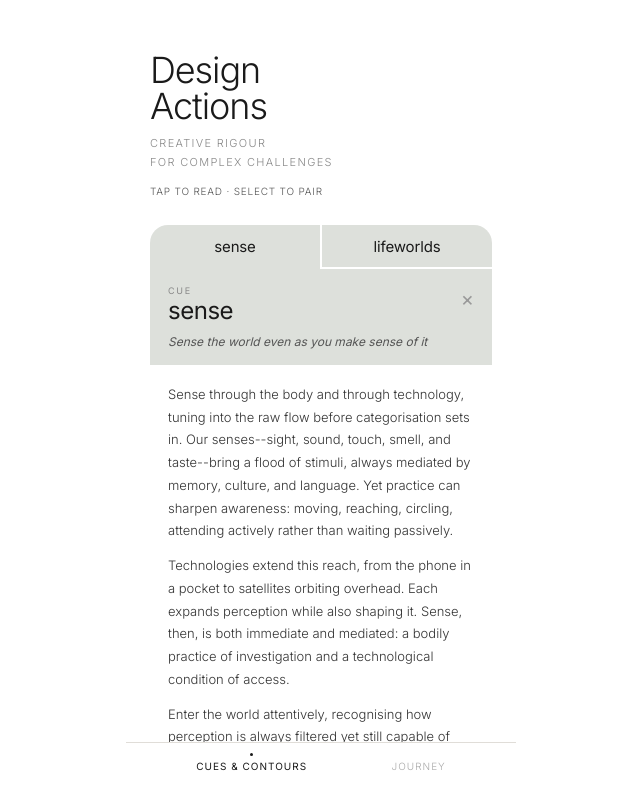
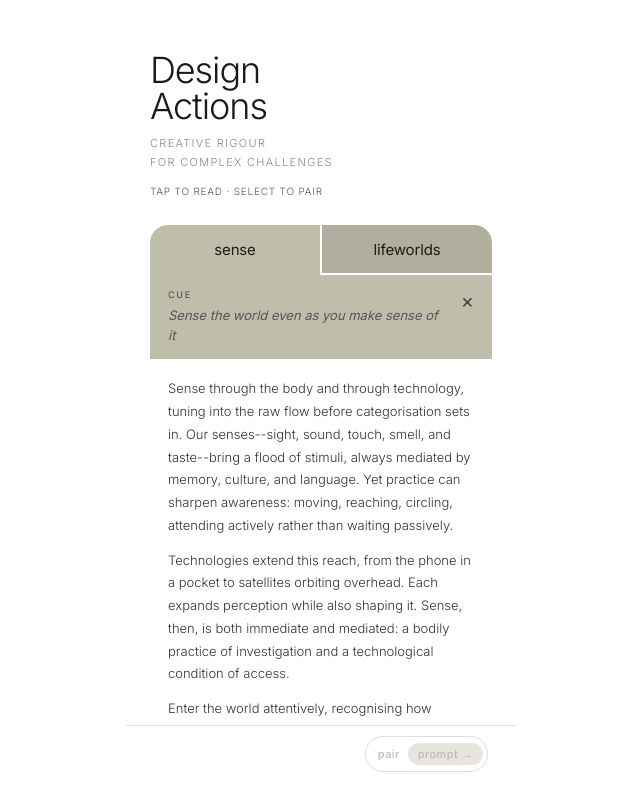
Before and after one commit to stephencairns-hash/Design-Actions, a React (Vite) app: page / in a window 1280 px wide. Both pictures are taken after a click on the button "sense". Shown: the top 800 px of the page, without its empty margins (319-959 px from the left). Built offline with nearby package versions, Linux system fonts and the light colour scheme.

Commit message:
Add files via upload

```diff
--- a/src/App.jsx
+++ b/src/App.jsx
@@ -3,13 +3,14 @@ import { useState } from "react";
 const R = "18px";
 const G = "2px";
 const GL = "#ffffff";
+const ACTION = "#E83A7A"; // sixth colour — selection, dots, toggle
 
 const GROUPS = [
-  { id: 1, label: "sense",   color: "#9aa89a", tint: "#dde0db", text: "#1a1a1a" },
-  { id: 2, label: "analyse", color: "#8a95a8", tint: "#d8dce4", text: "#1a1a1a" },
-  { id: 3, label: "imagine", color: "#b5a48a", tint: "#e5ddd0", text: "#1a1a1a" },
-  { id: 4, label: "make",    color: "#9aaa9e", tint: "#d8e0db", text: "#1a1a1a" },
-  { id: 5, label: "act",     color: "#8a96a8", tint: "#d4d8e0", text: "#1a1a1a" },
+  { id: 1, label: "sense",   color: "#BEBEAA", tint: "#BEBEAA", text: "#1a1a1a" },
+  { id: 2, label: "analyse", color: "#5AA8F2", tint: "#5AA8F2", text: "#1a1a1a" },
+  { id: 3, label: "imagine", color: "#E9552B", tint: "#E9552B", text: "#1a1a1a" },
+  { id: 4, label: "make",    color: "#D9FD85", tint: "#D9FD85", text: "#1a1a1a" },
+  { id: 5, label: "act",     color: "#848095", tint: "#848095", text: "#1a1a1a" },
 ];
 const getGroup = (id) => GROUPS.find(g => g.id === id);
 
@@ -124,85 +125,71 @@ function CardRow({ cue, contour, pos, group, selCue, selContour, onSelect, openI
     const tabLeftRadius  = pos === "top" ? `${R} 0 0 0` : "0";
     const tabRightRadius = pos === "top" ? `0 ${R} 0 0` : "0";
     const contentRadius  = pos === "bot" ? `0 0 ${R} ${R}` : "0";
+    const cueSelected_tab     = selCue?.id === cue.id;
+    const contourSelected_tab = selContour?.id === contour?.id;
+    const bothSelected = !!(selCue && selContour);
 
     return (
       <div style={{ gridColumn:"1/-1", overflow:"hidden", animation:"openCard .25s ease" }}>
-        {/* Tab row -- 2px dark gap between tabs */}
+
+        {/* TAB ROW */}
         <div style={{ display:"grid", gridTemplateColumns:"1fr 1fr", gap:G, background:GL }}>
           {/* Cue tab */}
-          <button onClick={() => activeType !== "cue" ? onOpen(cue) : null} style={{
-            background: g.tint,
-            borderRadius: tabLeftRadius,
-            height:44, border:"none",
-            cursor: activeType === "cue" ? "default" : "pointer",
-            display:"flex", alignItems:"center", justifyContent:"center", gap:6,
+          <div style={{
+            background: g.tint, borderRadius: tabLeftRadius,
+            height:50, position:"relative", overflow:"hidden",
+            display:"flex", alignItems:"center", justifyContent:"center",
             borderBottom: activeType === "cue" ? "2px solid transparent" : "2px solid #fff",
+            transition:"background .2s",
           }}>
-            <span style={{ fontSize:15, fontWeight:400, color:"#1a1a1a", letterSpacing:"-0.01em" }}>{cue.word}</span>
-            {cueSelected && <span style={{ opacity:0.35 }}><MiniTick color="#1a1a1a"/></span>}
-          </button>
+            {activeType !== "cue" && <span onClick={() => onOpen(cue)} style={{ position:"absolute", inset:0, background:"rgba(120,115,108,0.2)", cursor:"pointer" }}/>}
+            <span onClick={() => activeType === "cue" ? onSelect("cue", cue) : onOpen(cue)}
+              style={{ fontSize:15, fontWeight: cueSelected_tab ? 500 : 400, color:"#1a1a1a", letterSpacing:"-0.01em", position:"relative", cursor:"pointer" }}>
+              {cue.word}
+            </span>
+            {cueSelected_tab && <span style={{ position:"absolute", top:9, right:9, width:12, height:12, borderRadius:"50%", background: ACTION, boxShadow:"none", display:"inline-block" }}/>}
+
+          </div>
+
           {/* Contour tab */}
           {contour && (
-            <button onClick={() => activeType !== "contour" ? onOpen(contour) : null} style={{
-              background: g.tint,
-              borderRadius: tabRightRadius,
-              height:44, border:"none",
-              cursor: activeType === "contour" ? "default" : "pointer",
-              display:"flex", alignItems:"center", justifyContent:"center", gap:6,
+            <div style={{
+              background: g.tint, borderRadius: tabRightRadius,
+              height:50, position:"relative", overflow:"hidden",
+              display:"flex", alignItems:"center", justifyContent:"center",
               borderBottom: activeType === "contour" ? "2px solid transparent" : "2px solid #fff",
+              transition:"background .2s",
             }}>
-              <span style={{ fontSize:15, fontWeight:400, color:"#1a1a1a", letterSpacing:"-0.01em" }}>{contour.word}</span>
-              {contourSelected && <span style={{ opacity:0.35 }}><MiniTick color="#1a1a1a"/></span>}
-            </button>
+              {activeType !== "contour" && <span onClick={() => onOpen(contour)} style={{ position:"absolute", inset:0, background:"rgba(120,115,108,0.2)", cursor:"pointer" }}/>}
+              {contourSelected_tab && <span style={{ position:"absolute", top:9, left:9, width:12, height:12, borderRadius:"50%", background: ACTION, boxShadow:"none", display:"inline-block" }}/>}
+              <span onClick={() => activeType === "contour" ? onSelect("contour", contour) : onOpen(contour)}
+                style={{ fontSize:15, fontWeight: contourSelected_tab ? 500 : 400, color:"#1a1a1a", letterSpacing:"-0.01em", position:"relative", cursor:"pointer" }}>
+                {contour.word}
+              </span>
+
+            </div>
           )}
         </div>
 
+        {/* COLOUR ZONE — label + strap + pair pill */}
+        <div style={{ background:g.tint, padding:"14px 18px 14px" }}>
+          <div style={{ display:"flex", alignItems:"flex-start", justifyContent:"space-between", gap:12 }}>
+            <div style={{ flex:1 }}>
+              <p style={{ fontSize:9, letterSpacing:"0.2em", textTransform:"uppercase", color:"#444", marginBottom:6, textAlign: activeType === "contour" ? "right" : "left" }}>{activeType}</p>
+              <p style={{ fontSize:13, fontStyle:"italic", color:"#555", lineHeight:1.5, textAlign: activeType === "contour" ? "right" : "left" }}>{activeItem.strap}</p>
+            </div>
+            <button onClick={() => onOpen(null)} style={{ background:"none", border:"none", color:"#444", fontSize:20, cursor:"pointer", padding:0, flexShrink:0 }}>×</button>
+          </div>
 
-        {/* TOP ZONE — tint: label + word + strap */}
-        <div style={{ background:g.tint, padding:"16px 18px 14px" }}>
-          <div style={{ display:"flex", justifyContent:"space-between", alignItems:"flex-start" }}>
-            <div>
-              <p style={{ fontSize:9, letterSpacing:"0.2em", textTransform:"uppercase", color:"#888", marginBottom:3 }}>{activeType}</p>
-              <div style={{ fontSize:24, fontWeight:400, color:"#1a1a1a", letterSpacing:"-0.02em", lineHeight:1 }}>{activeItem.word}</div>
-            </div>
-            <button onClick={() => onOpen(null)} style={{ background:"none", border:"none", color:"#999", fontSize:20, cursor:"pointer", padding:0, marginTop:2 }}>×</button>
-          </div>
-          <p style={{ fontSize:12, fontStyle:"italic", color:"#555", lineHeight:1.45, marginTop:10 }}>{activeItem.strap}</p>
+
         </div>
 
-        {/* MIDDLE ZONE — white: scrollable description */}
-        <div style={{ background:"#fff", overflowY:"auto", padding:"18px 18px 24px", maxHeight:"52vh", WebkitOverflowScrolling:"touch" }}>
+        {/* WHITE READING ZONE */}
+        <div style={{ background:"#fff", borderRadius:contentRadius, overflowY:"auto", padding:"18px 18px 24px", maxHeight:"52vh", WebkitOverflowScrolling:"touch" }}>
           {activeItem.desc.split("\n\n").map((para, i) => (
             <p key={i} style={{ fontSize:13, fontWeight:300, color:"#333", lineHeight:1.75, marginBottom: i < activeItem.desc.split("\n\n").length - 1 ? 12 : 0 }}>{para}</p>
           ))}
         </div>
-
-        {/* BOTTOM ZONE — tint: select + save */}
-        <div style={{ background:g.tint, borderRadius:contentRadius, padding:"14px 18px 16px", display:"flex", alignItems:"center", justifyContent:"space-between" }}>
-          <div style={{ fontSize:10, color:"#888", display:"flex", alignItems:"center", gap:6 }}>
-            {sel && otherSelected ? (
-              <span style={{ display:"flex", alignItems:"center", gap:5 }}>
-                <MiniTick color="#1a1a1a"/><span>{activeItem.word}</span>
-                <span style={{ opacity:0.4 }}>—</span>
-                <MiniTick color="#1a1a1a"/><span>{otherSelected.word}</span>
-              </span>
-            ) : sel ? (
-              <span style={{ display:"flex", alignItems:"center", gap:5 }}>
-                <MiniTick color="#1a1a1a"/><span>select a {otherLabel}</span>
-              </span>
-            ) : (
-              <span>select as {activeType}</span>
-            )}
-          </div>
-          <SelectCircle selected={sel} onSelect={() => onSelect(activeType, activeItem)}/>
-        </div>
-        {sel && otherSelected && (
-          <div style={{ background:g.tint, borderRadius:contentRadius, padding:"0 18px 18px" }}>
-            <button onClick={() => onSelect("save", null)} style={{ width:"100%", background:"#1a1a1a", color:"#ffffff", border:"none", borderRadius:4, padding:10, fontSize:11, letterSpacing:"0.06em", cursor:"pointer" }}>
-              save to journey →
-            </button>
-          </div>
-        )}
       </div>
     );
   }
@@ -210,16 +197,18 @@ function CardRow({ cue, contour, pos, group, selCue, selContour, onSelect, openI
   // Closed -- tinted cells, black text
   return (
     <>
-      <button onClick={() => onOpen(cue)} style={{ background:g.tint, borderRadius:cr(pos,"left"), height:50, border:"none", cursor:"pointer", position:"relative", display:"flex", alignItems:"center", justifyContent:"center", transition:"opacity .1s" }}
+      <button onClick={() => onOpen(cue)} style={{ background: g.tint, borderRadius:cr(pos,"left"), height:50, border:"none", cursor:"pointer", position:"relative", display:"flex", alignItems:"center", justifyContent:"center", transition:"opacity .1s" }}
         onMouseDown={e=>e.currentTarget.style.opacity=".7"} onMouseUp={e=>e.currentTarget.style.opacity="1"} onMouseLeave={e=>e.currentTarget.style.opacity="1"}>
         <span style={{ fontSize:15, fontWeight:400, color:"#1a1a1a", letterSpacing:"-0.01em" }}>{cue.word}</span>
-        {cueSelected && <span style={{ position:"absolute", top:8, right:7, opacity:0.5 }}><MiniTick color="#1a1a1a"/></span>}
+        {cueSelected && <span style={{ position:"absolute", top:9, right:9, width:12, height:12, borderRadius:"50%", background: ACTION, boxShadow:"none", display:"inline-block" }}/>}
+
       </button>
       {contour && (
-        <button onClick={() => onOpen(contour)} style={{ background:g.tint, borderRadius:cr(pos,"right"), height:50, border:"none", cursor:"pointer", position:"relative", display:"flex", alignItems:"center", justifyContent:"center", transition:"opacity .1s" }}
+        <button onClick={() => onOpen(contour)} style={{ background: g.tint, borderRadius:cr(pos,"right"), height:50, border:"none", cursor:"pointer", position:"relative", display:"flex", alignItems:"center", justifyContent:"center", transition:"opacity .1s" }}
           onMouseDown={e=>e.currentTarget.style.opacity=".7"} onMouseUp={e=>e.currentTarget.style.opacity="1"} onMouseLeave={e=>e.currentTarget.style.opacity="1"}>
+          {contourSelected && <span style={{ position:"absolute", top:9, left:9, width:12, height:12, borderRadius:"50%", background: ACTION, boxShadow:"none", display:"inline-block" }}/>}
           <span style={{ fontSize:15, fontWeight:400, color:"#1a1a1a", letterSpacing:"-0.01em" }}>{contour.word}</span>
-          {contourSelected && <span style={{ position:"absolute", top:8, left:7, opacity:0.5 }}><MiniTick color="#1a1a1a"/></span>}
+
         </button>
       )}
     </>
@@ -250,7 +239,7 @@ function JCell({ item, type, pos, side, onRemove, showRemove }) {
 
 
 //  Journey grid
-function JourneyGrid({ journey, onRemove }) {
+function PromptGrid({ journey, onRemove }) {
   return (
     <div style={{ display:"grid", gridTemplateColumns:"1fr 1fr", gap:G, background:GL }}>
       {journey.map(step => {
@@ -354,57 +343,45 @@ function HereNowTab({ journey }) {
   };
 
   return (
-    <div style={{ gridColumn:"1/-1" }}>
-      <div style={{ display:"grid", gridTemplateColumns:"1fr 1fr", gap:G, background:GL }}>
+    <div style={{ gridColumn:"1/-1", marginTop:8 }}>
+      <div style={{ display:"flex", gap:24, padding:"0 4px 8px" }}>
         <button onClick={() => handleTabOpen("here")} style={{
-          background:HN_BG, color:HN_TEXT,
-          borderRadius: open ? "0" : `0 0 0 ${R}`,
-          border:`1px solid #333`, height:44, cursor:"pointer",
-          display:"flex", alignItems:"center", justifyContent:"center",
-          fontSize:15, fontWeight:400, letterSpacing:"-0.01em",
-          position:"relative", overflow:"hidden",
-          borderBottom: open && activeTab !== "here" ? `2px solid ${HN_TEXT}` : "none",
-        }}>
-          {open && activeTab !== "here" && <span style={{ position:"absolute", inset:0, background:"rgba(80,80,80,0.35)" }}/>}
-          <span style={{ position:"relative" }}>here</span>
-        </button>
+          background:"none", border:"none", cursor:"pointer", padding:0,
+          fontSize:15, fontWeight: open && activeTab === "here" ? 400 : 300,
+          color: open && activeTab === "here" ? "#1a1a1a" : "#aaa",
+          letterSpacing:"-0.01em",
+        }}>here</button>
         <button onClick={() => handleTabOpen("now")} style={{
-          background:HN_BG, color:HN_TEXT,
-          borderRadius: open ? "0" : `0 0 ${R} 0`,
-          border:`1px solid #333`, height:44, cursor:"pointer",
-          display:"flex", alignItems:"center", justifyContent:"center",
-          fontSize:15, fontWeight:400, letterSpacing:"-0.01em",
-          position:"relative", overflow:"hidden",
-          borderBottom: open && activeTab !== "now" ? `2px solid ${HN_TEXT}` : "none",
-        }}>
-          {open && activeTab !== "now" && <span style={{ position:"absolute", inset:0, background:"rgba(80,80,80,0.35)" }}/>}
-          <span style={{ position:"relative" }}>now</span>
-        </button>
+          background:"none", border:"none", cursor:"pointer", padding:0,
+          fontSize:15, fontWeight: open && activeTab === "now" ? 400 : 300,
+          color: open && activeTab === "now" ? "#1a1a1a" : "#aaa",
+          letterSpacing:"-0.01em",
+        }}>now</button>
       </div>
       {open && (
-        <div style={{ background:HN_BG, borderRadius:`0 0 ${R} ${R}`, border:`1px solid #333`, borderTop:"none", padding:"16px 18px 20px", maxHeight:"55vh", overflowY:"auto", WebkitOverflowScrolling:"touch" }}>
+        <div style={{ background:"#f9f9f7", borderRadius:R, border:"1px solid #e8e4de", padding:"16px 18px 20px", maxHeight:"55vh", overflowY:"auto", WebkitOverflowScrolling:"touch" }}>
           {activeTab === "here" && (
             <>
-              <p style={{ fontSize:9, letterSpacing:"0.2em", textTransform:"uppercase", color:HN_TEXT, opacity:0.35, marginBottom:8 }}>location</p>
+              <p style={{ fontSize:9, letterSpacing:"0.2em", textTransform:"uppercase", color:"#aaa", marginBottom:8 }}>location</p>
               {locLoading
-                ? <p style={{ fontSize:13, fontWeight:300, color:HN_TEXT, opacity:0.4 }}>locating…</p>
-                : <p style={{ fontSize:15, fontWeight:400, color:HN_TEXT, lineHeight:1.45 }}>{placeName || "tap now to generate a brief"}</p>
+                ? <p style={{ fontSize:13, fontWeight:300, color:"#aaa" }}>locating…</p>
+                : <p style={{ fontSize:15, fontWeight:400, color:"#1a1a1a", lineHeight:1.45 }}>{placeName || "tap now to generate a brief"}</p>
               }
             </>
           )}
           {activeTab === "now" && (
             <>
-              <p style={{ fontSize:9, letterSpacing:"0.2em", textTransform:"uppercase", color:HN_TEXT, opacity:0.35, marginBottom:8 }}>design brief</p>
+              <p style={{ fontSize:9, letterSpacing:"0.2em", textTransform:"uppercase", color:"#aaa", marginBottom:8 }}>design brief</p>
               {aiStatus === "thinking" && (
                 <div style={{ display:"flex", alignItems:"center", gap:8 }}>
                   <div style={{ width:5, height:5, borderRadius:"50%", background:HN_TEXT, opacity:0.3, animation:"pulse 1s infinite" }}/>
-                  <p style={{ fontSize:12, fontWeight:300, color:HN_TEXT, opacity:0.4 }}>thinking…</p>
+                  <p style={{ fontSize:12, fontWeight:300, color:"#aaa" }}>thinking…</p>
                 </div>
               )}
               {(aiStatus === "done" || aiStatus === "error") && (
                 <>
-                  <p style={{ fontSize:13, fontWeight:300, color:HN_TEXT, opacity:0.85, lineHeight:1.8 }}>{aiText}</p>
-                  <button onClick={generateBrief} style={{ marginTop:14, background:"none", border:`1px solid #333`, borderRadius:4, padding:"6px 12px", fontSize:10, color:HN_TEXT, opacity:0.4, cursor:"pointer", letterSpacing:"0.08em" }}>regenerate →</button>
+                  <p style={{ fontSize:13, fontWeight:300, color:"#333", lineHeight:1.8 }}>{aiText}</p>
+                  <button onClick={generateBrief} style={{ marginTop:14, background:"none", border:"1px solid #e0ddd8", borderRadius:4, padding:"6px 12px", fontSize:10, color:"#aaa", cursor:"pointer", letterSpacing:"0.08em" }}>regenerate →</button>
                 </>
               )}
             </>
@@ -455,7 +432,7 @@ export default function DesignActions() {
       if (selCue && selContour && journey.length < 6) {
         setJourney(p => [...p, { cue:selCue, contour:selContour, id:Date.now() }]);
         setSelCue(null); setSelContour(null); setOpenItem(null);
-        setScreen("journey");
+        setScreen("prompt");
       }
       return;
     }
@@ -468,7 +445,7 @@ export default function DesignActions() {
     const c  = CUES[Math.floor(Math.random() * CUES.length)];
     const co = CONTOURS[Math.floor(Math.random() * CONTOURS.length)];
     setJourney(p => [...p, { cue:c, contour:co, id:Date.now() }]);
-    setScreen("journey");
+    setScreen("prompt");
   };
 
   return (
@@ -484,7 +461,7 @@ export default function DesignActions() {
 
       {/* HOME */}
       {screen === "home" && (
-        <div style={{ paddingBottom:84 }}>
+        <div style={{ paddingBottom:120 }}>
           <div style={{ padding:"52px 24px 28px" }}>
             <h1 style={{ fontSize:36, fontWeight:300, color:"#1a1a1a", letterSpacing:"-0.03em", lineHeight:1.0, marginBottom:10 }}>
               Design<br/>Actions
@@ -503,16 +480,16 @@ export default function DesignActions() {
       )}
 
       {/* JOURNEY */}
-      {screen === "journey" && (
-        <div style={{ paddingBottom:84 }}>
+      {screen === "prompt" && (
+        <div style={{ paddingBottom:120 }}>
           <div style={{ padding:"52px 24px 20px", display:"flex", alignItems:"flex-start", justifyContent:"space-between" }}>
             <div>
-              <h2 style={{ fontSize:28, fontWeight:300, color:"#1a1a1a", letterSpacing:"-0.025em", lineHeight:1.0, marginBottom:6 }}>journey</h2>
+              <h2 style={{ fontSize:28, fontWeight:300, color:"#1a1a1a", letterSpacing:"-0.025em", lineHeight:1.0, marginBottom:6 }}>prompt</h2>
               <p style={{ fontSize:11, fontWeight:300, color:"#888", letterSpacing:"0.02em" }}>
                 tap cards to read · here now to generate
               </p>
             </div>
-            <button onClick={randomPair} style={{ fontSize:11, color:"#888", border:"1px solid #ccc", borderRadius:4, padding:"6px 12px", background:"none", marginTop:4 }}>+ random</button>
+            <button onClick={randomPair} style={{ fontSize:11, color:"#888", border:"1px solid #e0ddd8", borderRadius:4, padding:"6px 12px", background:"none", marginTop:4 }}>+ random</button>
           </div>
           <div style={{ padding:"0 24px" }}>
             {journey.length === 0 ? (
@@ -521,20 +498,58 @@ export default function DesignActions() {
                 <div style={{ fontSize:12, fontWeight:300, color:"#999", lineHeight:1.8 }}>select a cue and contour<br/>from the grid to begin</div>
               </div>
             ) : (
-              <JourneyGrid journey={journey} onRemove={(id) => setJourney(j => j.filter(x => x.id !== id))}/>
+              <PromptGrid journey={journey} onRemove={(id) => setJourney(j => j.filter(x => x.id !== id))}/>
             )}
           </div>
         </div>
       )}
 
-      {/* NAV */}
-      <div style={{ position:"fixed", bottom:0, left:"50%", transform:"translateX(-50%)", width:"100%", maxWidth:390, zIndex:100, background:"#ffffff", borderTop:"1px solid #e0ddd8", padding:"10px 28px 28px", display:"flex", justifyContent:"space-around" }}>
-        {[["home","cues & contours"],["journey", journey.length > 0 ? `journey · ${journey.length}` : "journey"]].map(([s,label]) => (
-          <button key={s} onClick={() => setScreen(s)} style={{ background:"none", border:"none", display:"flex", flexDirection:"column", alignItems:"center", gap:4 }}>
-            <div style={{ width:3, height:3, borderRadius:"50%", background:screen===s?"#1a1a1a":"transparent" }}/>
-            <span style={{ fontWeight:screen===s?400:300, fontSize:10, letterSpacing:"0.1em", textTransform:"uppercase", color:screen===s?"#1a1a1a":"#aaa" }}>{label}</span>
+      {/* PAIRING STRIP + NAV */}
+      <div style={{ position:"fixed", bottom:0, left:"50%", transform:"translateX(-50%)", width:"100%", maxWidth:390, zIndex:100 }}>
+
+
+
+        {/* Nav — selected words + toggle button */}
+        <div style={{ background:"#ffffff", borderTop:"1px solid #e0ddd8", padding:"10px 28px 28px", display:"flex", alignItems:"center", justifyContent:"space-between" }}>
+          {/* Selected words */}
+          <div style={{ display:"flex", alignItems:"center", gap:6, flex:1, minWidth:0 }}>
+            {selCue && (
+              <span style={{ fontSize:13, fontWeight:400, color:"#1a1a1a", letterSpacing:"-0.01em", overflow:"hidden", textOverflow:"ellipsis", whiteSpace:"nowrap" }}>{selCue.word}</span>
+            )}
+            {selCue && selContour && (
+              <span style={{ color:"#ccc", fontSize:13, flexShrink:0 }}>—</span>
+            )}
+            {selContour && (
+              <span style={{ fontSize:13, fontWeight:400, color:"#1a1a1a", letterSpacing:"-0.01em", overflow:"hidden", textOverflow:"ellipsis", whiteSpace:"nowrap" }}>{selContour.word}</span>
+            )}
+          </div>
+
+          {/* Toggle button — pair / prompt */}
+          <button
+            onClick={() => {
+              if (screen === "prompt") { setScreen("home"); }
+              else if (selCue && selContour) { handleSelect("save", null); }
+            }}
+            style={{
+              background:"none", border:"1px solid #e0ddd8",
+              borderRadius:20, padding:"6px 4px 6px 12px",
+              fontSize:11, fontWeight:500, letterSpacing:"0.04em",
+              cursor: screen === "prompt" || (selCue && selContour) ? "pointer" : "default",
+              display:"flex", alignItems:"center", gap:0, flexShrink:0,
+            }}>
+            <span style={{ color: screen === "home" ? "#bbb" : ACTION, paddingRight:8 }}>
+              {screen === "prompt" ? "←" : ""} pair
+            </span>
+            <span style={{
+              background: (screen === "home" && selCue && selContour) || screen === "prompt" ? ACTION : "#e8e4de",
+              color: (screen === "home" && selCue && selContour) || screen === "prompt" ? "#fff" : "#bbb",
+              borderRadius:16, padding:"4px 10px",
+              transition:"background .25s, color .25s",
+            }}>
+              prompt {screen === "home" ? "→" : ""}
+            </span>
           </button>
-        ))}
+        </div>
       </div>
     </div>
   );
```
